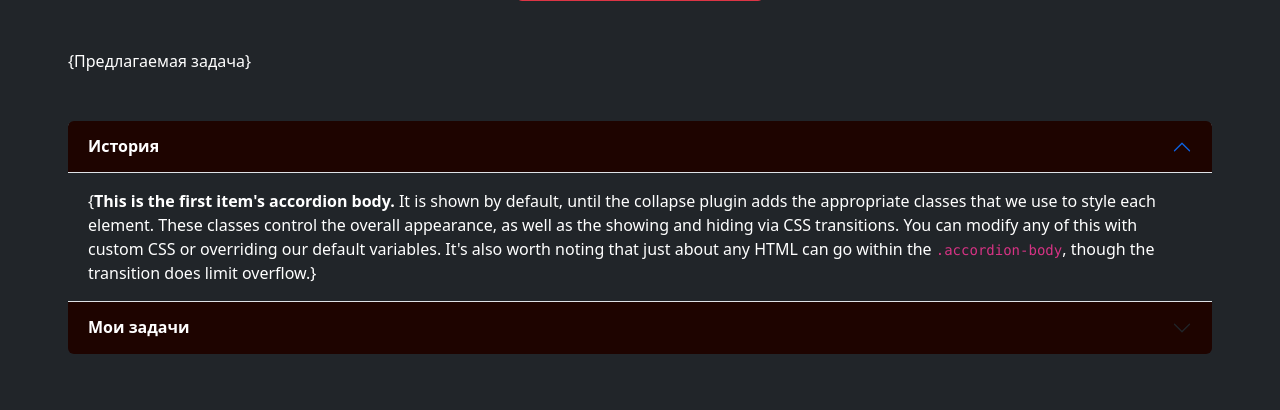
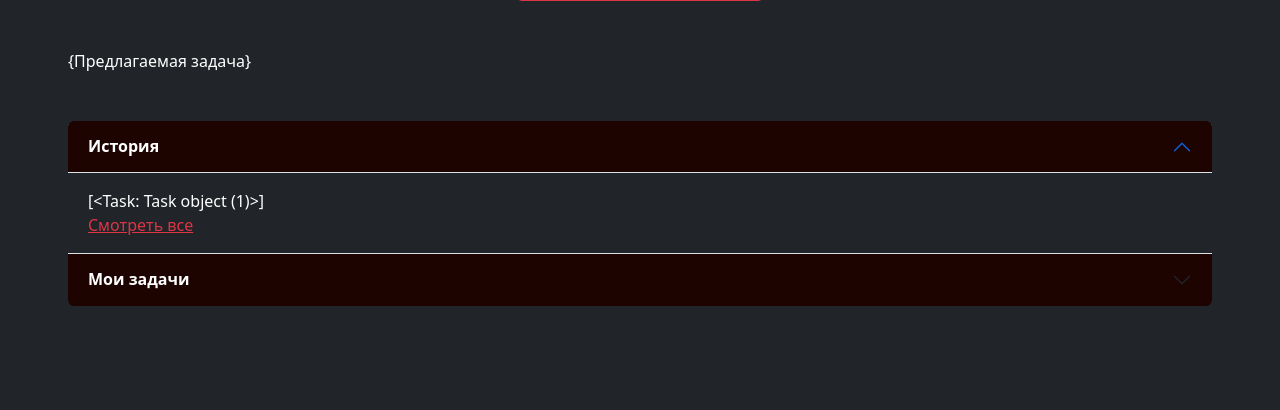
Before and after one commit to Timur1414/stego, a Django app: page /accounts/profile/1/ in a window 1280 px wide. Shown: the part 422-832 px from the top of the page. After the commit the page ends 728 px from the top, so only its background shows below. Run offline with Django 4.2, Linux system fonts and the light colour scheme; a user stored in the database is signed in; tables that the repository leaves empty hold one stand-in row (values such as "Sample post"); grey boxes marked "Sample" are stand-in pictures.

Commit message:
function to get tasks + some frontend

```diff
--- a/main/models.py
+++ b/main/models.py
@@ -68,6 +68,18 @@ class Task(models.Model):
     active = models.BooleanField(default=True)
     done = models.ManyToManyField(to=get_user_model())
 
+    @staticmethod
+    def get_done_tasks(user: get_user_model()):
+        """
+        Получение сделаных задач
+        """
+        tasks = Task.get_active()
+        result = []
+        for task in tasks:
+            if user in task.done.all():
+                result.append(task)
+        return result
+
     def is_done(self, user: get_user_model()):
         """
         Проверка на то, сделана ли задача
--- a/main/templates/pages/profile/created_tasks.html
+++ b/main/templates/pages/profile/created_tasks.html
@@ -4,5 +4,7 @@
     </div>
     <div class="card-body">
         <p>{только созданные таски}</p>
+        <br>
+        <a class="link-danger" href="#">Смотреть все</a>
     </div>
 </div>
--- a/main/templates/pages/profile/history_and_my_tasks.html
+++ b/main/templates/pages/profile/history_and_my_tasks.html
@@ -7,7 +7,9 @@
         </h2>
         <div id="panelsStayOpen-collapseOne" class="accordion-collapse collapse show" aria-labelledby="panelsStayOpen-headingOne">
             <div class="accordion-body">
-                {<strong>This is the first item's accordion body.</strong> It is shown by default, until the collapse plugin adds the appropriate classes that we use to style each element. These classes control the overall appearance, as well as the showing and hiding via CSS transitions. You can modify any of this with custom CSS or overriding our default variables. It's also worth noting that just about any HTML can go within the <code>.accordion-body</code>, though the transition does limit overflow.}
+                {{ history }}
+                <br>
+                <a class="link-danger" href="#">Смотреть все</a>
             </div>
         </div>
     </div>
@@ -20,6 +22,8 @@
         <div id="panelsStayOpen-collapseTwo" class="accordion-collapse collapse" aria-labelledby="panelsStayOpen-headingTwo">
             <div class="accordion-body">
                 {<strong>This is the second item's accordion body.</strong> It is hidden by default, until the collapse plugin adds the appropriate classes that we use to style each element. These classes control the overall appearance, as well as the showing and hiding via CSS transitions. You can modify any of this with custom CSS or overriding our default variables. It's also worth noting that just about any HTML can go within the <code>.accordion-body</code>, though the transition does limit overflow.}
+                <br>
+                <a class="link-danger" href="#">Смотреть все</a>
             </div>
         </div>
     </div>
--- a/main/views.py
+++ b/main/views.py
@@ -67,6 +67,7 @@ class ProfilePage(LoginRequiredMixin, DetailView):
         context['username'] = user.username
         context['pagename'] = user.username
         context['avatar'] = usersettings.avatar
+        context['history'] = Task.get_done_tasks(self.object)[:10]
         return context
 
 
```
